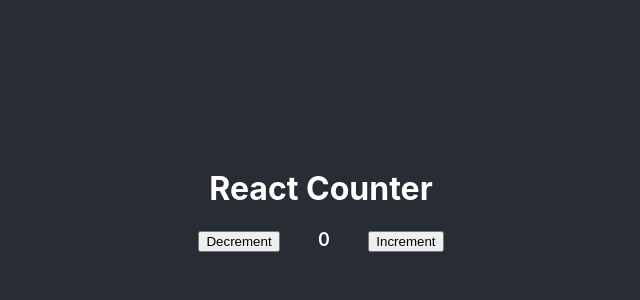
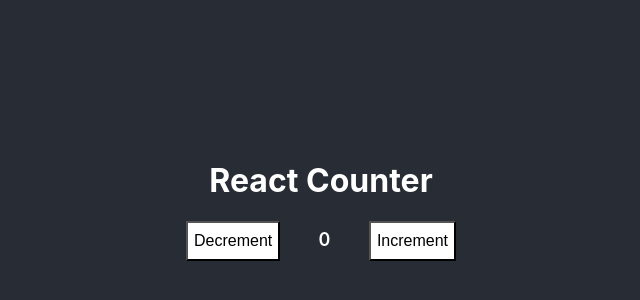
Before and after one commit to EduBarreira1212/React_Counter, a React (Create React App) app: page / in a window 1280 px wide. Shown: the part 200-500 px from the top of the page, without its empty margins (319-959 px from the left). Built offline with nearby package versions, Linux system fonts and the light colour scheme; the HTML template or start-up script is replaced by a standard one.

Commit message:
feat: adding style to button increment and decrement

```diff
--- a/src/App.css
+++ b/src/App.css
@@ -9,6 +9,14 @@
   align-items: center;
 }
 
+.action-button{
+  min-height: 5vh;
+  color: black;
+  background-color: white;
+  font-size: medium;
+  font-weight: 500;
+}
+
 #count-span{
   font-size: large;
   font-weight: 600;
--- a/src/Counter.tsx
+++ b/src/Counter.tsx
@@ -22,9 +22,9 @@ const Counter = () => {
 
     return (
         <div>
-            <button onClick={() => dispatch({type: "DECREMENT"})}>Decrement</button>
+            <button className="action-button" onClick={() => dispatch({type: "DECREMENT"})}>Decrement</button>
             <span id="count-span">{state.count}</span>
-            <button onClick={() => dispatch({type: "INCREMENT"})}>Increment</button>
+            <button className="action-button" onClick={() => dispatch({type: "INCREMENT"})}>Increment</button>
         </div>
     );
 }
```
